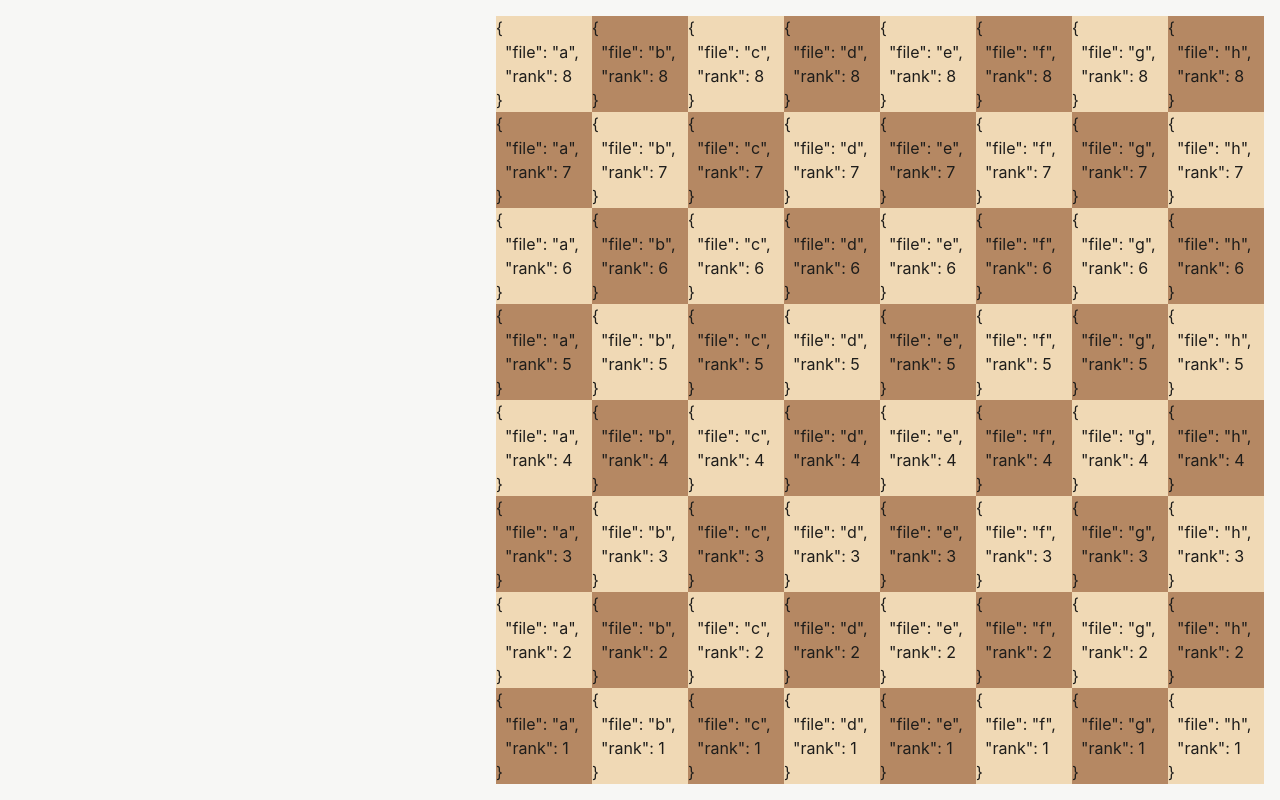
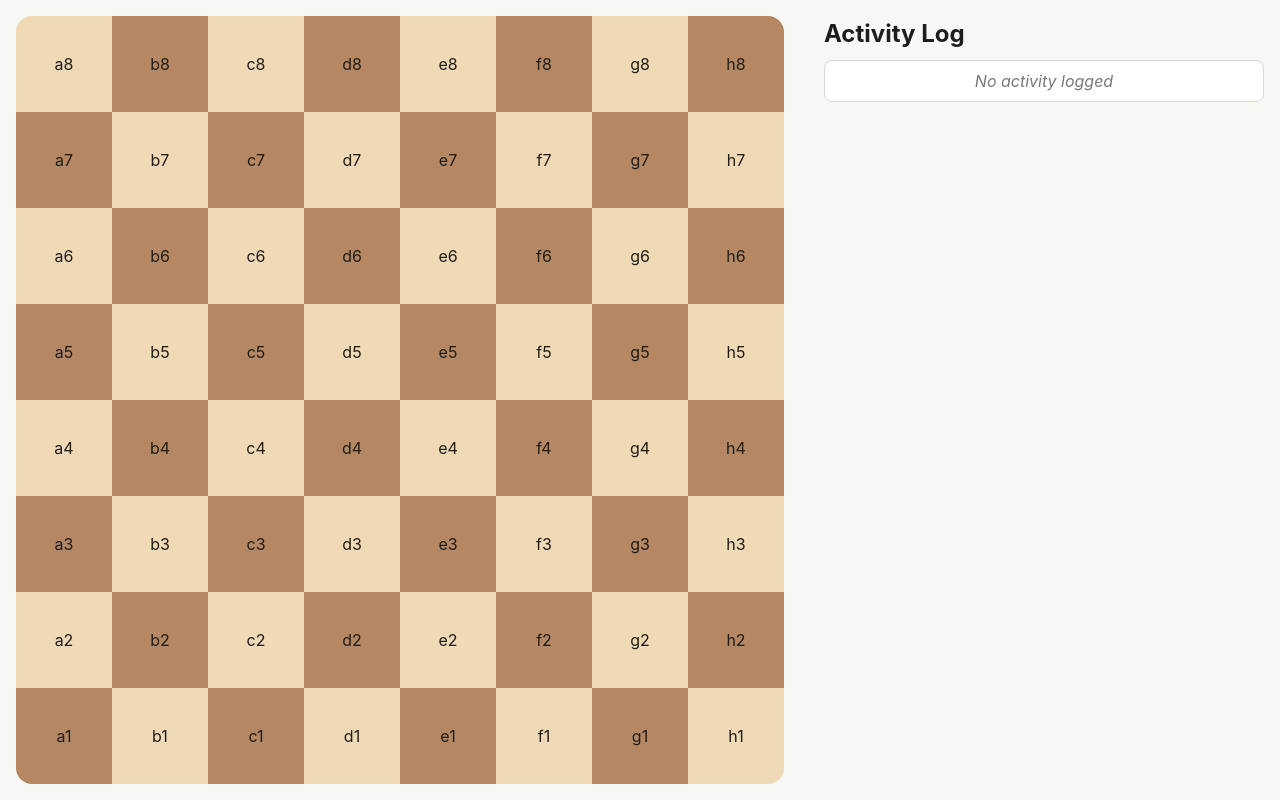
Before and after one commit to stackoverfloweth/chess.com, a Vue app: page / in a window 1280 px wide. Built offline with nearby package versions, Linux system fonts and the light colour scheme.

Commit message:
styling changes

```diff
--- a/src/App.vue
+++ b/src/App.vue
@@ -7,17 +7,19 @@ createActivityLog()
 </script>
 
 <template>
+  <ChessBoard class="app__chess-board" />
   <SideNav class="app__side-nav" />
-  <ChessBoard class="app__chess-board" />
 </template>
 
 <style>
 #app {
+  background-color: var(--surface-page);
   display: flex;
+  flex-wrap: wrap;
   flex-direction: row;
   align-items: center;
-  justify-content: flex-start;
-  gap: var(--space-4);
+  justify-content: center;
+  gap: var(--space-2);
   width: 100%;
 }
 </style>
--- a/src/components/ChessBoard.vue
+++ b/src/components/ChessBoard.vue
@@ -5,20 +5,29 @@ import { FILES, RANKS } from "@/types/position"
 
 <template>
   <div class="chess-board">
-    <template v-for="rank in [...RANKS].reverse()" :key="rank">
-      <template v-for="file in FILES" :key="file">
-        <ChessSquare :position="{ file, rank }" />
+    <div class="chess-board__grid">
+      <template v-for="rank in [...RANKS].reverse()" :key="rank">
+        <template v-for="file in FILES" :key="file">
+          <ChessSquare :position="{ file, rank }" />
+        </template>
       </template>
-    </template>
+    </div>
   </div>
 </template>
 
 <style>
 .chess-board {
+  width: min(100%, 100cqh);
+  min-width: 264px;
+  min-height: 264px;
+  padding: var(--space-4);
+}
+
+.chess-board__grid {
   display: grid;
   grid-template-columns: repeat(8, minmax(0, 1fr));
   grid-template-rows: repeat(8, minmax(0, 1fr));
-  width: min(100%, 100cqh);
-  padding: var(--space-4);
+  border-radius: var(--radius-xl);
+  overflow: hidden;
 }
 </style>
--- a/src/components/ChessSquare.vue
+++ b/src/components/ChessSquare.vue
@@ -34,7 +34,7 @@ function handleSquareClick(): void {
 
 <template>
   <button type="button" class="chess-square" :class="classes" @click="handleSquareClick">
-    {{ JSON.stringify(position, null, 2) }}
+    <span>{{ position.file }}{{ position.rank }}</span>
   </button>
 </template>
 
@@ -44,6 +44,9 @@ function handleSquareClick(): void {
 
   aspect-ratio: 1 / 1;
   background-color: var(--square-color);
+  display: flex;
+  place-items: center;
+  place-content: center;
   white-space: pre-wrap;
 }
 
--- a/src/components/SideNav.vue
+++ b/src/components/SideNav.vue
@@ -1,15 +1,27 @@
 <script setup lang="ts">
 import { useActivityLog } from "@/composables/useActivityLog"
+import SideNavItem from "@/components/SideNavItem.vue"
 
 const { state } = useActivityLog()
 </script>
 
 <template>
-  <div class="side-nav">
-    <template v-for="log in state" :key="log.timestamp">
-      <div class="side-nav__item">{{ log.position.file }}{{ log.position.rank }}</div>
-    </template>
-  </div>
+  <aside class="side-nav">
+    <h2 class="side-nav__title">Activity Log</h2>
+
+    <ul class="side-nav__list">
+      <template v-if="state.length === 0">
+        <li class="side-nav__empty-message">No activity logged</li>
+      </template>
+      <template v-for="(log, index) in state" :key="log.timestamp">
+        <SideNavItem
+          :index="index"
+          :title="`${log.position.file}${log.position.rank}`"
+          :date="new Date(log.timestamp)"
+        />
+      </template>
+    </ul>
+  </aside>
 </template>
 
 <style>
@@ -17,8 +29,29 @@ const { state } = useActivityLog()
   display: flex;
   flex-direction: column;
   gap: var(--space-2);
+  padding: var(--space-4);
+  height: 100cqh;
+  max-width: 600px;
+  min-width: 200px;
+  flex: 1;
+}
+
+.side-nav__list {
+  list-style: none;
+  margin: 0;
   max-height: 100cqh;
   overflow-y: auto;
-  flex: 1;
+  display: flex;
+  flex-direction: column;
+  background-color: var(--surface-card);
+  border: 1px solid var(--surface-border);
+  border-radius: var(--radius-md);
+}
+
+.side-nav__empty-message {
+  text-align: center;
+  font-style: italic;
+  padding: var(--space-2);
+  color: var(--text-secondary);
 }
 </style>
--- /dev/null
+++ b/src/components/SideNavItem.vue
@@ -0,0 +1,52 @@
+<script setup lang="ts">
+import type { PositionString } from "@/types/position"
+import { computed } from "vue"
+
+const props = defineProps<{
+  index: number
+  title: PositionString
+  date: Date
+}>()
+
+const classes = computed(() => {
+  return {
+    "side-nav-item--even": props.index % 2 === 0,
+  }
+})
+</script>
+
+<template>
+  <li class="side-nav-item" :class="classes">
+    <span class="side-nav-item__index">{{ index + 1 }}.</span>
+    <span class="side-nav-item__title">{{ title }}</span>
+    <span class="side-nav-item__date">{{ date.toLocaleTimeString() }}</span>
+  </li>
+</template>
+
+<style>
+.side-nav-item {
+  display: grid;
+  grid-template-columns: 4ch minmax(0, 1fr) auto;
+  flex-direction: row;
+  padding: var(--space-2);
+  gap: var(--space-2);
+}
+
+.side-nav-item--even {
+  background-color: oklch(from var(--surface-raised) calc(l * 0.95) c h);
+}
+
+.side-nav-item__index {
+  font-weight: var(--font-medium);
+}
+
+.side-nav-item__title {
+  font-weight: var(--font-medium);
+}
+
+.side-nav-item__date {
+  font-size: var(--text-xs);
+  color: var(--text-secondary);
+  font-family: var(--font-mono);
+}
+</style>
```
